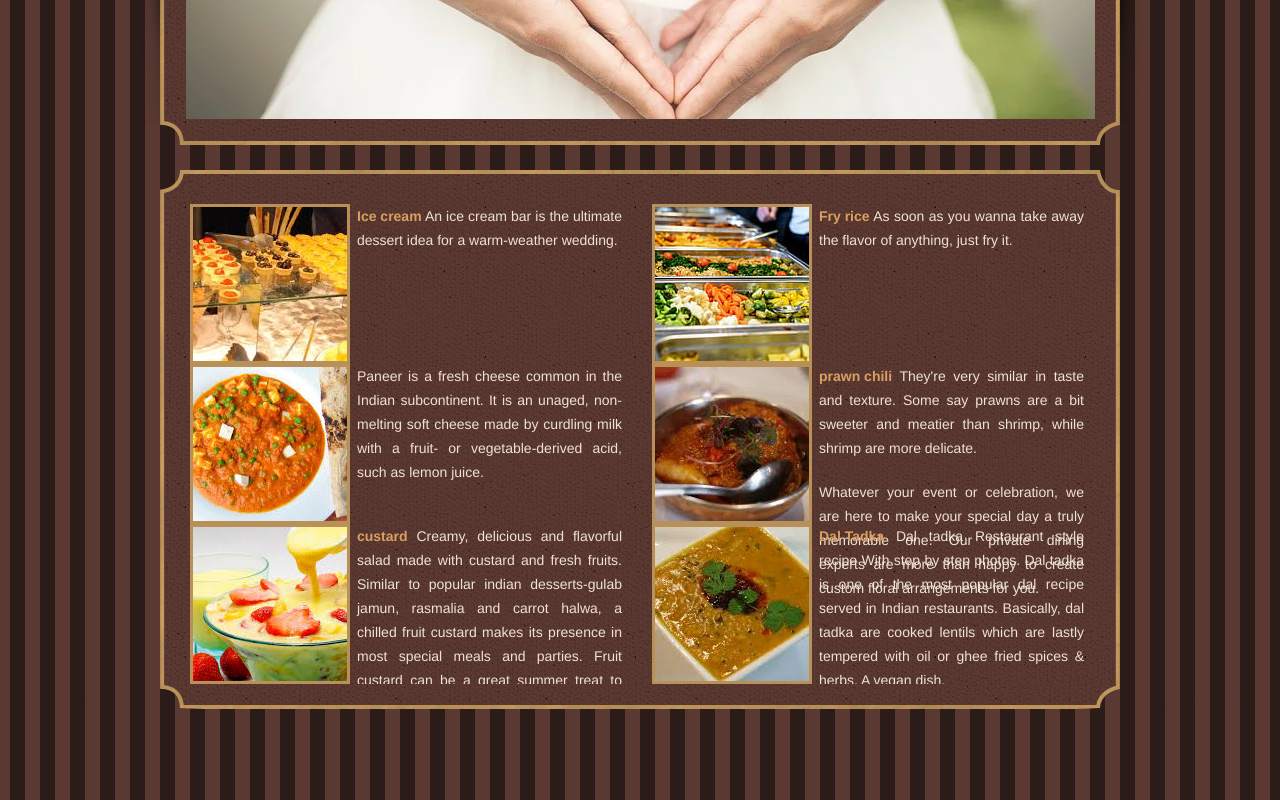
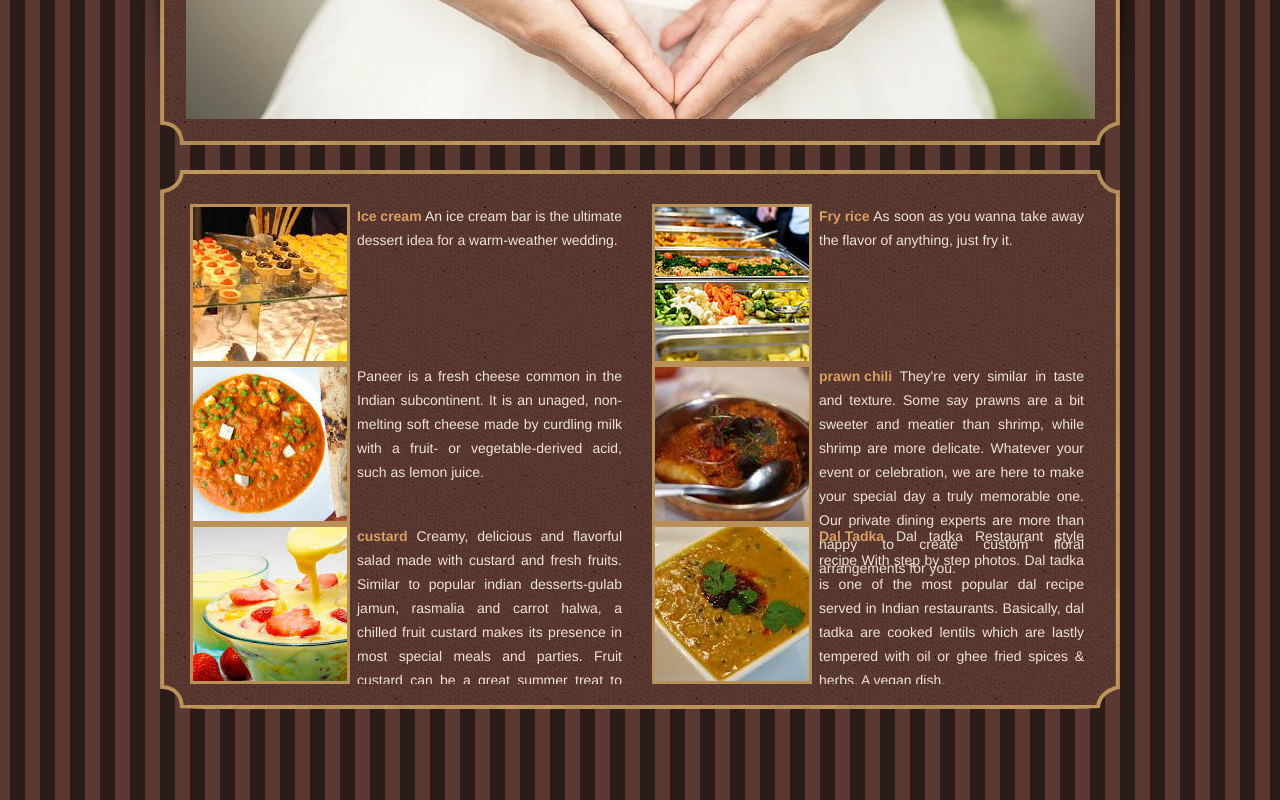
Before and after one commit to rasikagaonkar/wedding, a plain HTML site: page catering.html in a window 1280 px wide. Shown: the part 454-1254 px from the top of the page. Drawn offline with Linux system fonts and the light colour scheme.

Commit message:
Update catering.html

```diff
--- a/catering.html
+++ b/catering.html
@@ -78,8 +78,8 @@ Paneer is a fresh cheese common in the Indian subcontinent. It is an unaged, non
                                                                                                                                                                    <a href="index.html"><img src="images/ccc.jpg" alt="Image"></a>
 
 							<p>
-								<span>prawn chili</span> They're very similar in taste and texture. Some say prawns are a bit sweeter and meatier than shrimp, while shrimp are more delicate.</span>			</p>
-						<p> Whatever your event or celebration, we are here to make your special day a truly memorable one. Our private dining experts are more than happy to create custom floral arrangements for you.
+								<span>prawn chili</span> They're very similar in taste and texture. Some say prawns are a bit sweeter and meatier than shrimp, while shrimp are more delicate.</span>
+						 Whatever your event or celebration, we are here to make your special day a truly memorable one. Our private dining experts are more than happy to create custom floral arrangements for you.
 </p>
 <li>
 <a href="index.html"><img src="images/custard.jpg" alt="Image"></a>
```
